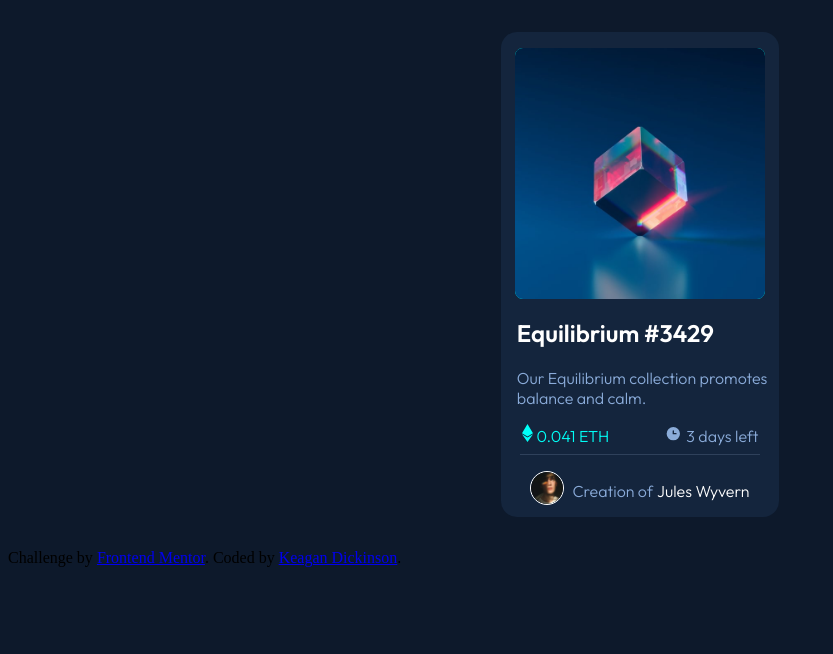
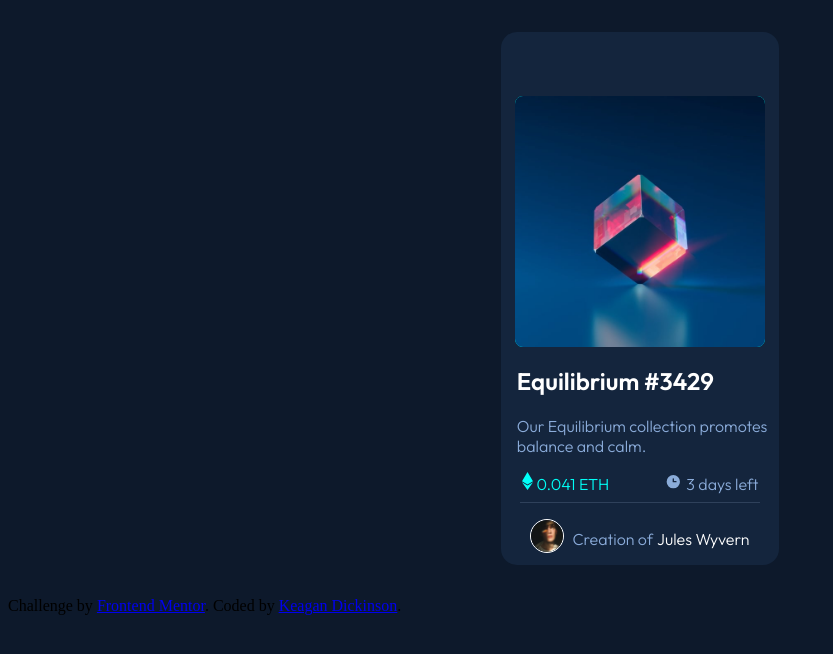
Before and after one commit to PhisherFTW/Developer-portfolio, a plain HTML site: page index.html in a window 1280 px wide. Shown: the whole page, without its empty margins (0-833 px from the left). Drawn offline with Linux system fonts and the light colour scheme.

Commit message:
Update styles.css

```diff
--- a/styles.css
+++ b/styles.css
@@ -2,7 +2,7 @@ body {
     background-color: hsl(217, 54%, 11%);
 }
 .card-body {
-    padding: 1rem 0 1rem 0;
+    padding: 4rem 0 1rem 0;
     text-align: center;
     width: 17.4rem;
     margin: 2rem auto;
```
